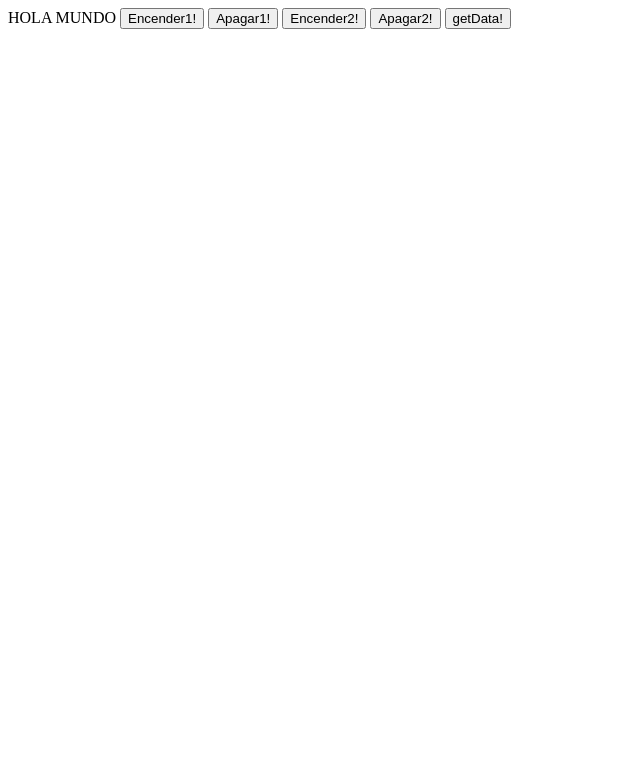
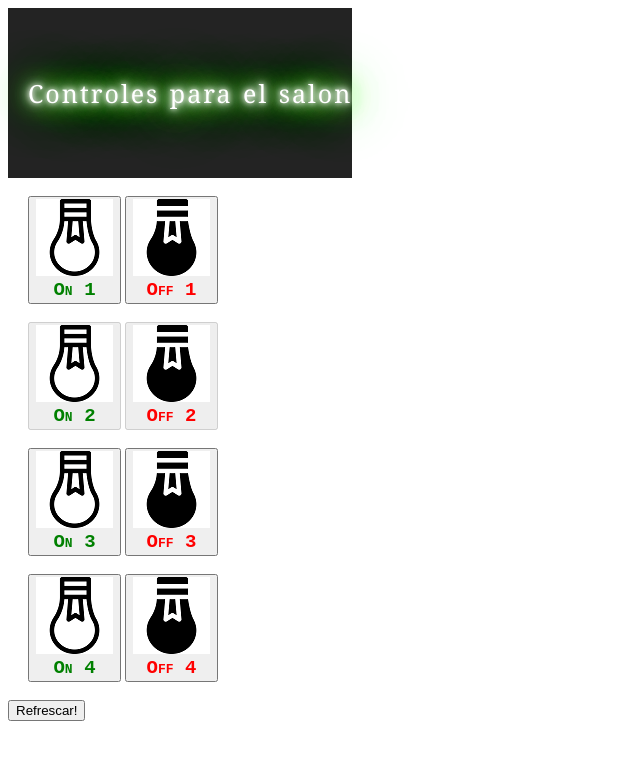
Before and after one commit to hevacho/ArduinoController, a plain HTML site: page controlWeb.html in a window 1280 px wide. Shown: the whole page, without its empty margins (0-640 px from the left). Drawn offline with nearby package versions, Linux system fonts and the light colour scheme.

Commit message:
Primeros iconos y estilos

```diff
--- a/controlWeb.html
+++ b/controlWeb.html
@@ -1,6 +1,8 @@
 <!DOCTYPE HTML>
 <html>
    <head>
+    <link rel="stylesheet" type="text/css" href="main.css">
+
     <script  src="https://code.jquery.com/jquery-3.4.1.min.js"  integrity="sha256-CSXorXvZcTkaix6Yvo6HppcZGetbYMGWSFlBw8HfCJo=" crossorigin="anonymous"></script>
     <script type = "text/javascript">
 
@@ -9,6 +11,7 @@
             $.get( `http://localhost:3000/on?number=${numero}`, function( data ) {
                 });
             }
+
 
         function off(numero){
             $.get( `http://localhost:3000/off?number=${numero}`, function( data ) {
@@ -38,12 +41,93 @@
    </head>
 
    <body>
-     HOLA MUNDO
-     <button type="Encender1" onClick=on(1)>Encender1!</button>
-     <button type="Apagar1" onClick=off(1)>Apagar1!</button>
-     <button type="Encender1" onClick=on(2)>Encender2!</button>
-     <button type="Apagar1" onClick=off(2)>Apagar2!</button>
-     <button type="Apagar1" onClick=getData(1)>getData!</button>
+      <div id="demotext">
+          <br>
+          <br>
+          <label>Controles para el salon</label>
+          <br>
+          <br>
+          <br>
+      </div>
+
+      <div class="clear">
+          <br/>
+      </div>
+
+      <div class="div_button">
+        <button onClick=on(1) >
+              <img src="./icons/light_on.png">
+               <br>
+         <label class="label_icon label_icon_on">On 1</label>
+     </button>
+
+     <button onClick=off(1)>
+         <img src="./icons/light_off.png">
+         <br>
+         <label class="label_icon label_icon_off">Off 1</label>
+     </button>
+      </div>
+
+      <div class="clear">
+          <br/>
+      </div>
+
+      <div class="div_button">
+          <button onClick=on(2) disabled>
+              <img src="./icons/light_on.png">
+              <br>
+              <label class="label_icon label_icon_on label">On 2</label>
+          </button>
+
+          <button onClick=off(2) disabled>
+              <img src="./icons/light_off.png">
+              <br>
+              <label class="label_icon label_icon_off">Off 2</label>
+          </button>
+      </div>
+
+      <div class="clear">
+          <br/>
+      </div>
+
+      <div class="div_button">
+          <button onClick=on(3) >
+              <img src="./icons/light_on.png">
+              <br>
+              <label class="label_icon label_icon_on">On 3</label>
+          </button>
+
+          <button onClick=off(3)>
+              <img src="./icons/light_off.png">
+              <br>
+              <label class="label_icon label_icon_off">Off 3</label>
+          </button>
+      </div>
+
+      <div class="clear">
+          <br/>
+      </div>
+
+      <div class="div_button">
+          <button onClick=on(4) >
+              <img src="./icons/light_on.png">
+              <br>
+              <label class="label_icon label_icon_on">On 4</label>
+          </button>
+
+          <button onClick=off(4)>
+              <img src="./icons/light_off.png">
+              <br>
+              <label class="label_icon label_icon_off">Off 4</label>
+          </button>
+      </div>
+
+      <div class="clear">
+          <br/>
+      </div>
+
+     <button type="Apagar1" onClick=getData(1)>Refrescar!</button>
+      </div>
    </body>
 
 </html>
--- /dev/null
+++ b/main.css
@@ -0,0 +1,54 @@
+
+
+
+.label_icon{
+    font-family: "Courier New", Courier, monospace;
+    font-size: 19px;
+    letter-spacing: 0px;
+    word-spacing: 0.2px;
+    color: #000000;
+    font-weight: 700;
+    text-decoration: none;
+    font-style: normal;
+    font-variant: small-caps;
+    text-transform: none;
+}
+
+.label_icon_on{
+    color:green;
+}
+
+.label_icon_off{
+    color:red;
+}
+
+.label_icon_disabled {
+    color:gray !important;
+}
+
+#demotext {
+    color: #FFFFFF;
+    background: #232323;
+    text-shadow: 0 0 5px #FFF, 0 0 10px #FFF, 0 0 15px #FFF, 0 0 20px #49ff18, 0 0 30px #49FF18, 0 0 40px #49FF18, 0 0 55px #49FF18, 0 0 75px #49ff18;
+    font-family: Georgia, serif;
+    font-size: 25px;
+    letter-spacing: 2px;
+    word-spacing: 2px;
+    font-weight: normal;
+    text-decoration: none;
+    font-style: normal;
+    font-variant: normal;
+    text-transform: none;
+    size: 100px 100px;
+    padding-left: 20px;
+    float: left;
+}
+
+.clear {
+    clear: left;
+}
+
+.div_button{
+    padding-left: 20px;
+    float: left;
+}
```
Also changed, not shown: icons/light_off.png (added), icons/light_on.png (added).
